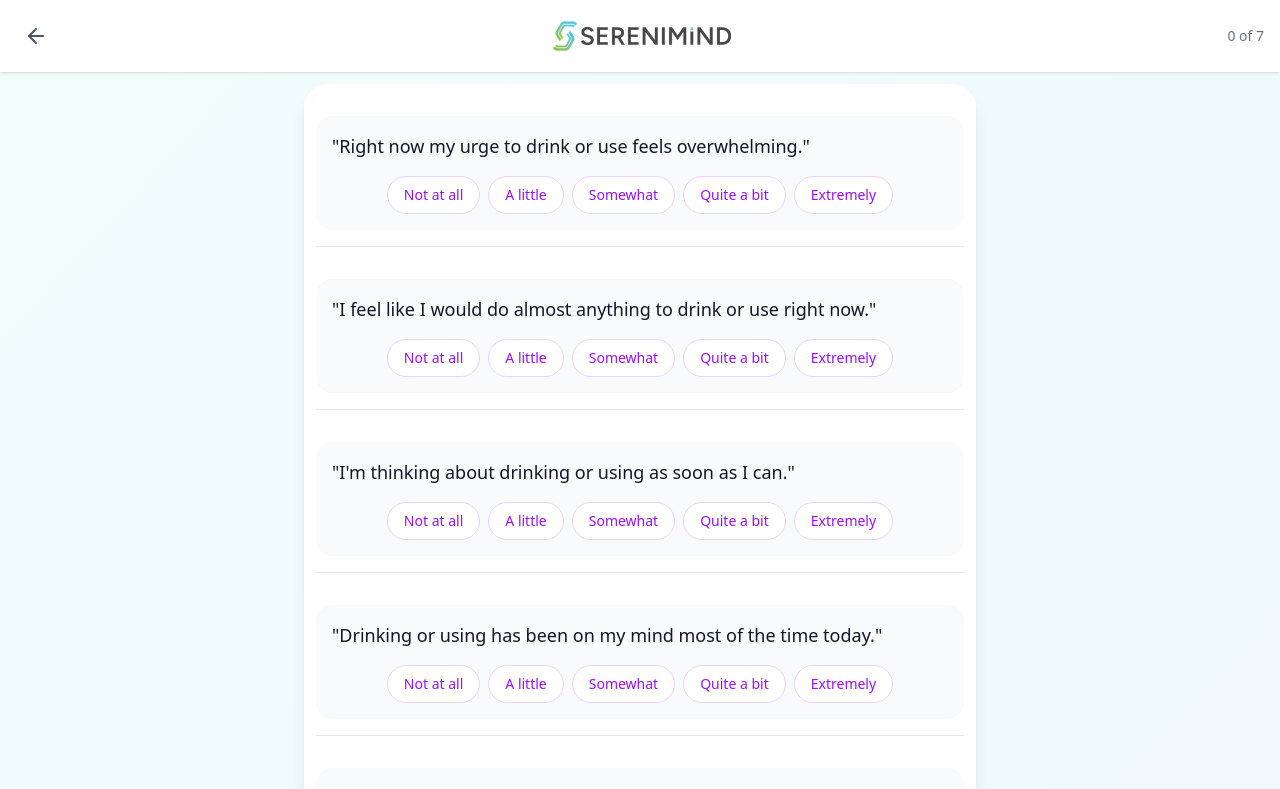
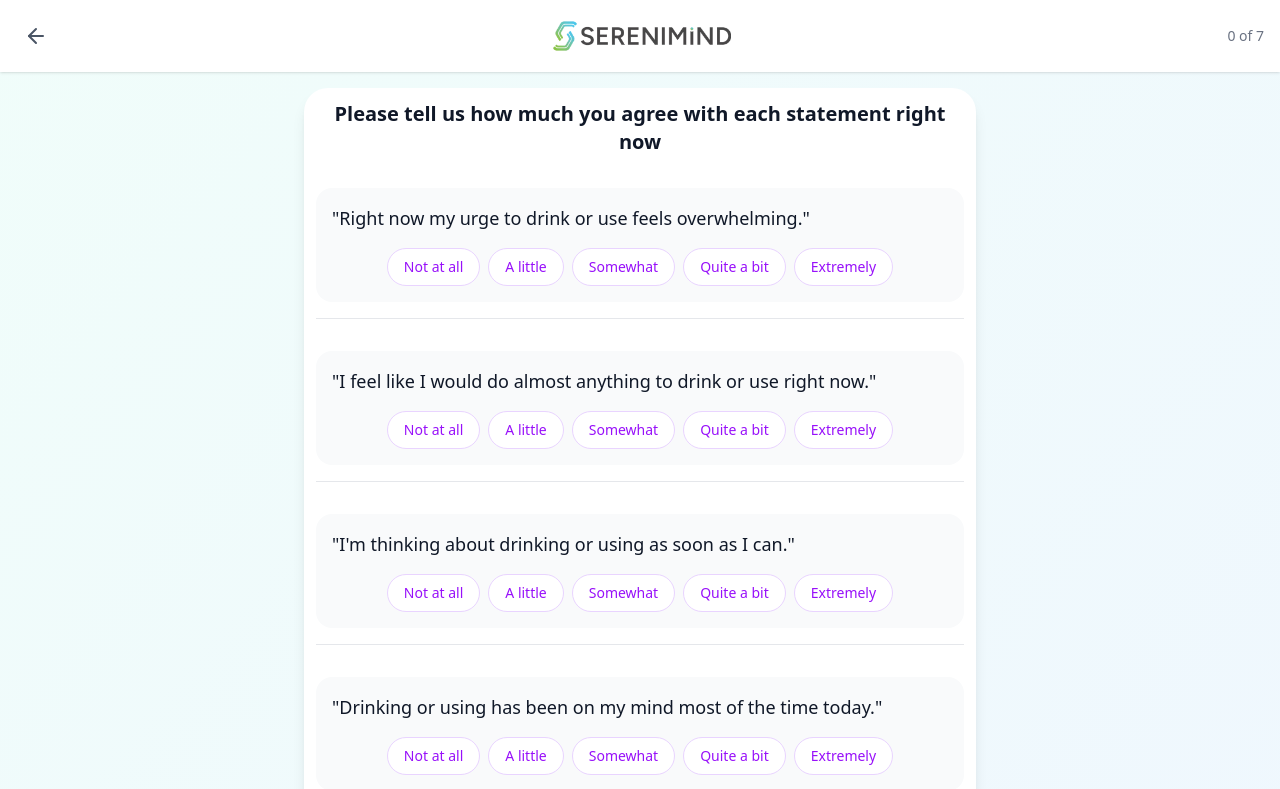
Before and after one commit to rimonraton/serenimind-template, a React (Vite) app: page /detailed-assessment in a window 1280 px wide. Shown: the top 789 px of the page. Built offline with nearby package versions, Linux system fonts and the light colour scheme.

Commit message:
Updated DetailedAssessmentPage.tsx

```diff
--- a/src/pages/DetailedAssessmentPage.tsx
+++ b/src/pages/DetailedAssessmentPage.tsx
@@ -120,12 +120,14 @@ const DetailedAssessmentPage = () => {
       </div>
 
       {/* Content */}
-      <div className="flex-1 p-3">
+      <div className="flex-1 p-4">
         <div className="max-w-2xl mx-auto">
           <div className="bg-white rounded-3xl p-3 shadow-lg">
             {/* Header */}
-            <div className="text-center mb-5">
-
+            <div className="text-center mb-8">
+              <h1 className="text-xl font-bold text-gray-900 mb-3">
+                Please tell us how much you agree with each statement right now
+              </h1>
             </div>
 
             {/* Questions */}
```
